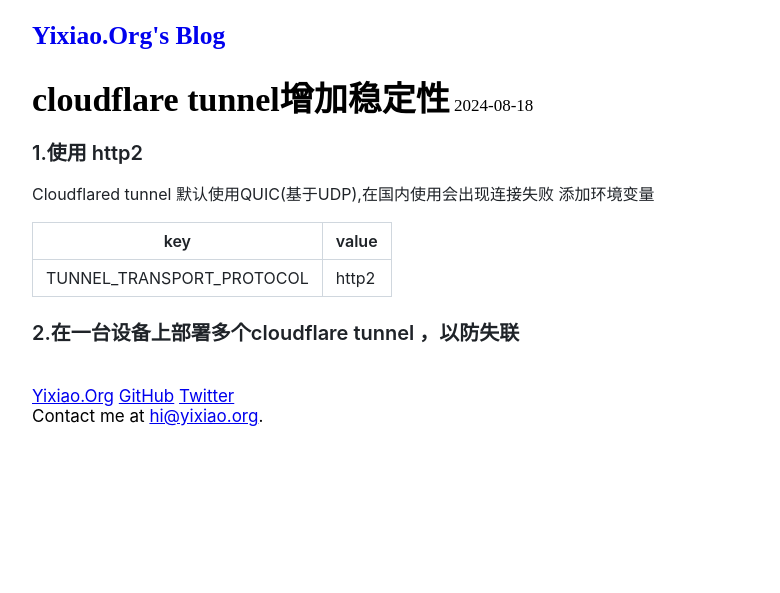
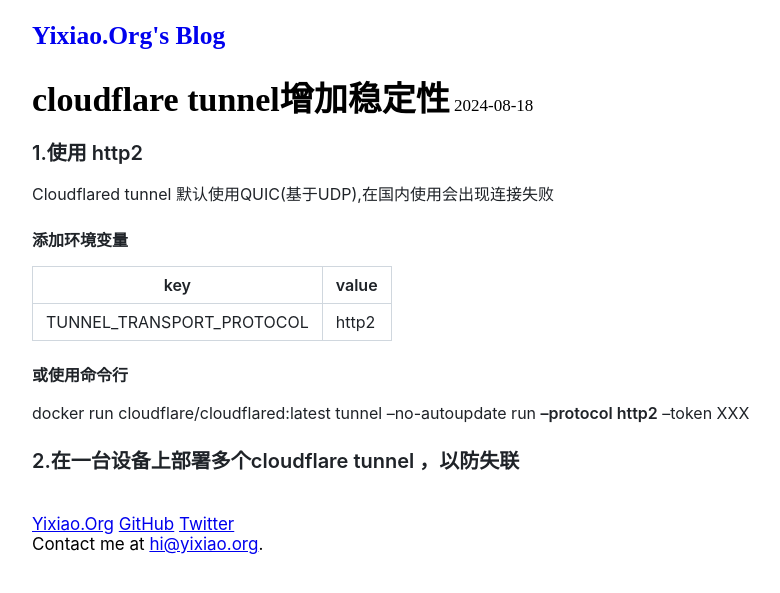
Before and after one commit to YixiaoOrg/blog.yixiao.org, a Jekyll site: the page built from _posts/2024-08-18-cloudflare tunnel增加稳定性.md, in a window 1280 px wide. Shown: the top 593 px of the page, without its empty margins (6-786 px from the left). Built offline with Jekyll 4.4.1, drawn with Linux system fonts in a browser that asks for light colours; comment, search, counter and statistics services are not loaded.

Commit message:
[create-pull-request] automated change

```diff
--- a/_posts/2024-08-18-cloudflare tunnel增加稳定性.md
+++ b/_posts/2024-08-18-cloudflare tunnel增加稳定性.md
@@ -9,10 +9,15 @@ permalink: /2024/08/cloudflared.html
 
 ### 1.使用 http2
 Cloudflared tunnel 默认使用QUIC(基于UDP),在国内使用会出现连接失败
-添加环境变量
+
+#### 添加环境变量
 
 |key|value|
 | ------------ | ------------ |
 |TUNNEL_TRANSPORT_PROTOCOL | http2 |
 
+#### 或使用命令行
+
+docker run cloudflare/cloudflared:latest tunnel --no-autoupdate run  **--protocol http2** --token  XXX
+
 ### 2.在一台设备上部署多个cloudflare tunnel ，以防失联
```
